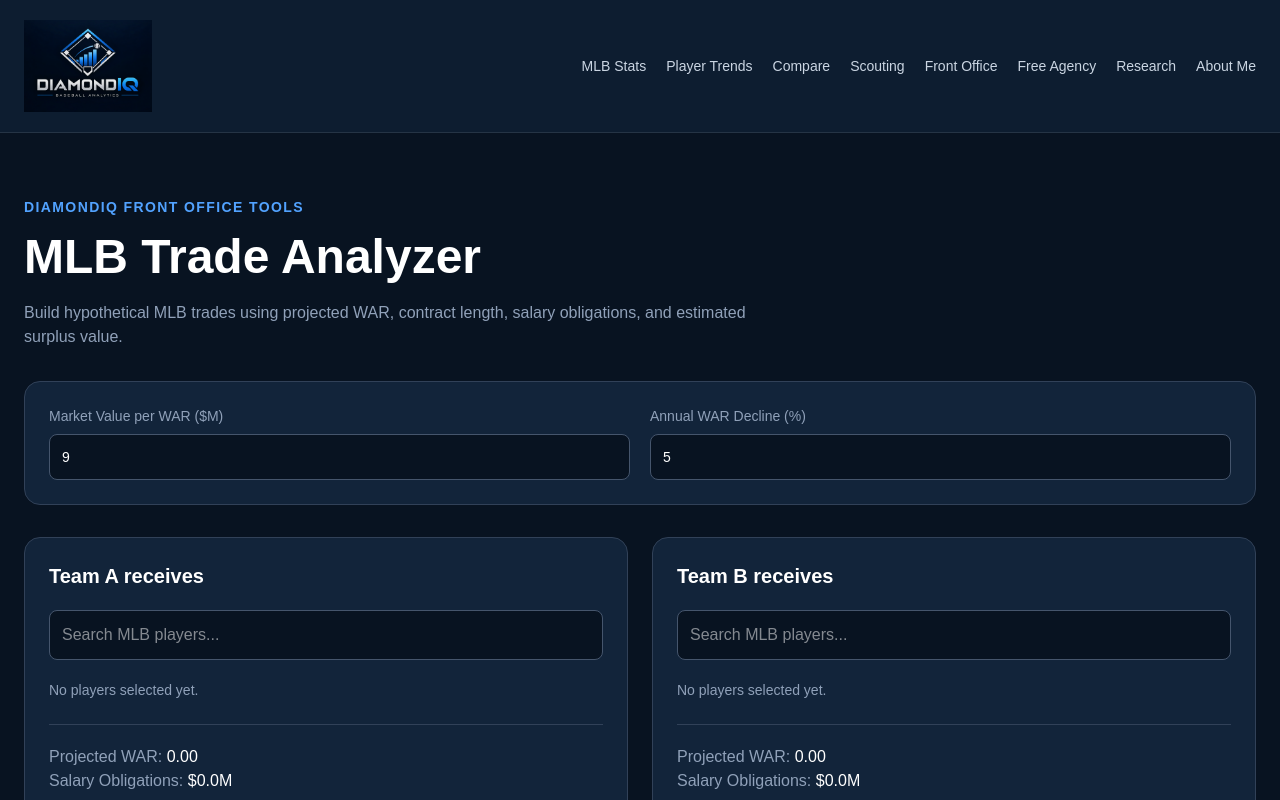
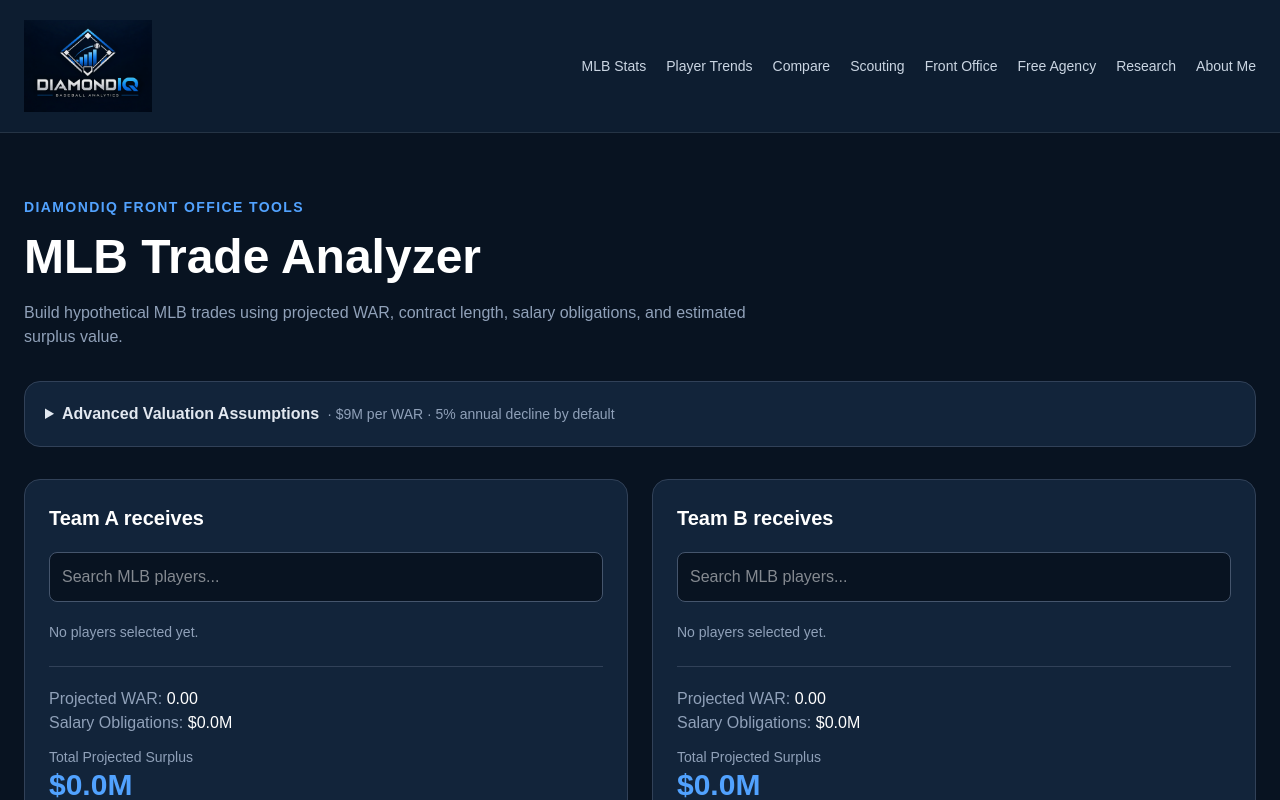
Before and after one commit to coreybann/DiamondIQ, a Next.js app: page /trade-analyzer in a window 1280 px wide. Shown: the top 800 px of the page. Built offline with nearby package versions, Linux system fonts and the light colour scheme.

Commit message:
Clarify projected WAR and simplify trade analyzer

```diff
--- a/src/app/trade-analyzer/page.tsx
+++ b/src/app/trade-analyzer/page.tsx
@@ -319,7 +319,7 @@ export default function TradeAnalyzerPage() {
                       {player.team} · {player.position}
                     </p>
                     <p className="mt-2 text-sm">
-                      2026 WAR: {player.war?.toFixed(2) ?? "Unavailable"}
+                      2027 Projected WAR: {player.war?.toFixed(2) ?? "Unavailable"}
                     </p>
                   </div>
 
@@ -498,7 +498,15 @@ export default function TradeAnalyzerPage() {
           contract length, salary obligations, and estimated surplus value.
         </p>
 
-        <section className="mt-8 grid gap-5 rounded-2xl border border-slate-700 bg-[#12243a] p-6 sm:grid-cols-2">
+        <details className="mt-8 rounded-2xl border border-slate-700 bg-[#12243a]">
+          <summary className="cursor-pointer p-5 font-semibold text-slate-200 hover:text-blue-400">
+            Advanced Valuation Assumptions
+            <span className="ml-2 text-sm font-normal text-slate-400">
+              · $9M per WAR · 5% annual decline by default
+            </span>
+          </summary>
+
+          <div className="grid gap-5 border-t border-slate-700 p-5 sm:grid-cols-2">
             <label className="text-sm text-slate-400">
               Market Value per WAR ($M)
               <input
@@ -532,7 +540,8 @@ export default function TradeAnalyzerPage() {
                 className="mt-2 w-full rounded-lg border border-slate-600 bg-[#081321] p-3 text-white"
               />
             </label>
-        </section>
+          </div>
+        </details>
 
         {loading && (
           <p className="mt-8 text-blue-400">Loading MLB player data...</p>
```
Lines whose indentation alone changed are shown as unchanged.
